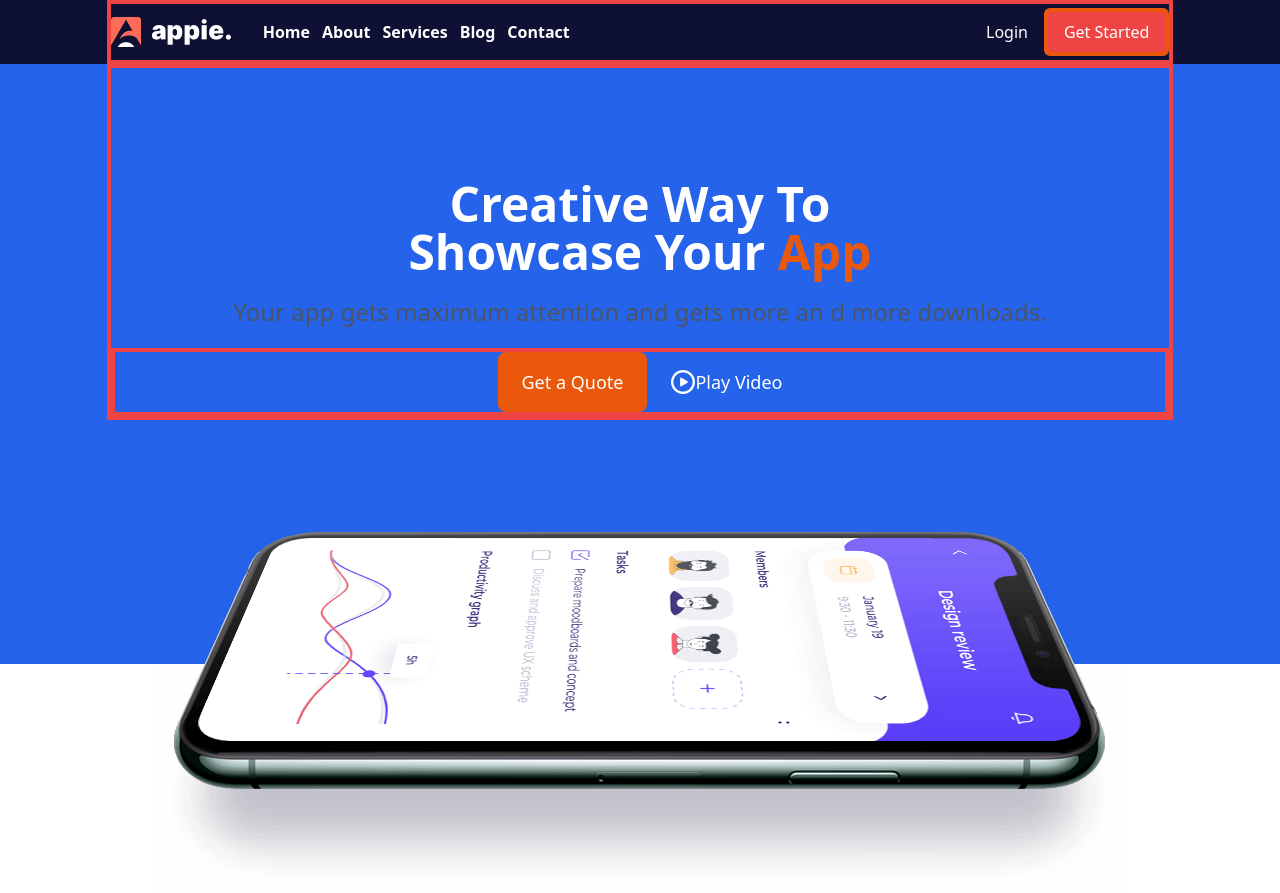
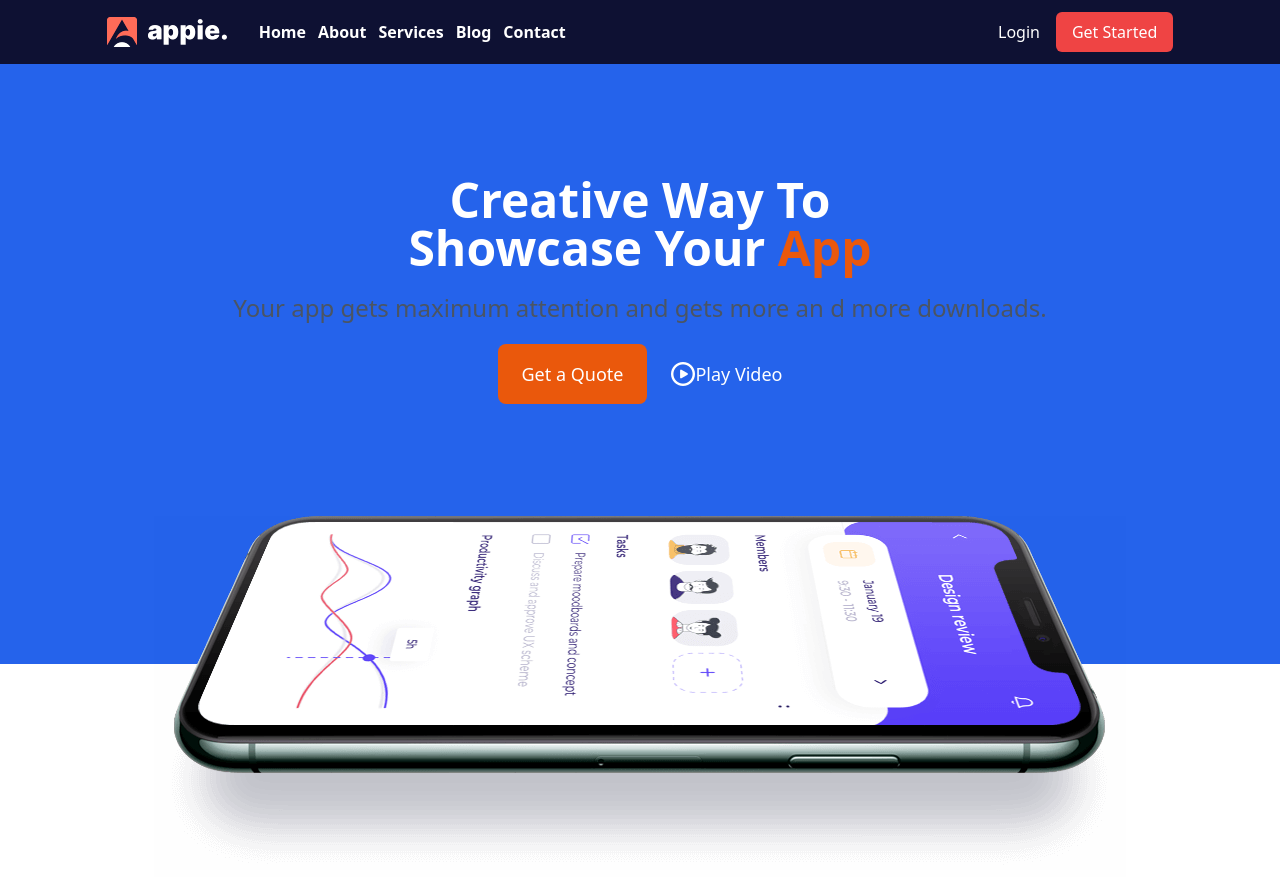
Before and after one commit to jnakht/tailwind-conceptual-session-website, a plain HTML site: page index.html in a window 1280 px wide. Drawn offline with nearby package versions, Linux system fonts and the light colour scheme.

Commit message:
external borders removed

```diff
--- a/index.html
+++ b/index.html
@@ -16,7 +16,7 @@
 <body>
     <header>
         <nav class="bg-[#0e1133] h-[64px]">
-            <div class="container md:w-10/12 border-4 border-red-500 mx-auto h-full flex items-center justify-between">
+            <div class="container md:w-10/12  mx-auto h-full flex items-center justify-between">
                 <!-- left part -->
                 <div class="flex gap-8 items-center py-4">
                     <!-- image -->
@@ -38,7 +38,7 @@
                     <button class="text-white">
                         Login
                     </button>
-                    <button class="text-white bg-[#ef4444] px-4 py-2 rounded-md hover:bg-transparent border-4 border-orange-600">
+                    <button class="text-white bg-[#ef4444] px-4 py-2 rounded-md hover:bg-transparent ">
                         Get Started
                     </button>
                 </div>
@@ -63,10 +63,10 @@
 
             <!-- banner section -->
         <section class="bg-blue-600 md:h-[600px] flex flex-col items-center  ">
-                <div class="container md:w-10/12 border-4 border-red-500 mx-auto h-full space-y-5 text-center">
+                <div class="container md:w-10/12  mx-auto h-full space-y-5 text-center">
                     <h1 class="text-5xl text-white font-extrabold mt-28">Creative Way To <br>Showcase Your <span class="text-orange-600">App</span></h1>
                     <p class="text-2xl text-gray-600 font-extralight">Your app gets maximum attention and gets more an d more downloads.</p>
-                    <div class="flex items-center gap-6 border-4 border-red-500 justify-center">
+                    <div class="flex items-center gap-6  justify-center">
                         <button class="bg-orange-600 text-white px-6 py-4 rounded-lg text-lg font-normal">
                                 Get a Quote
                         </button>
```
